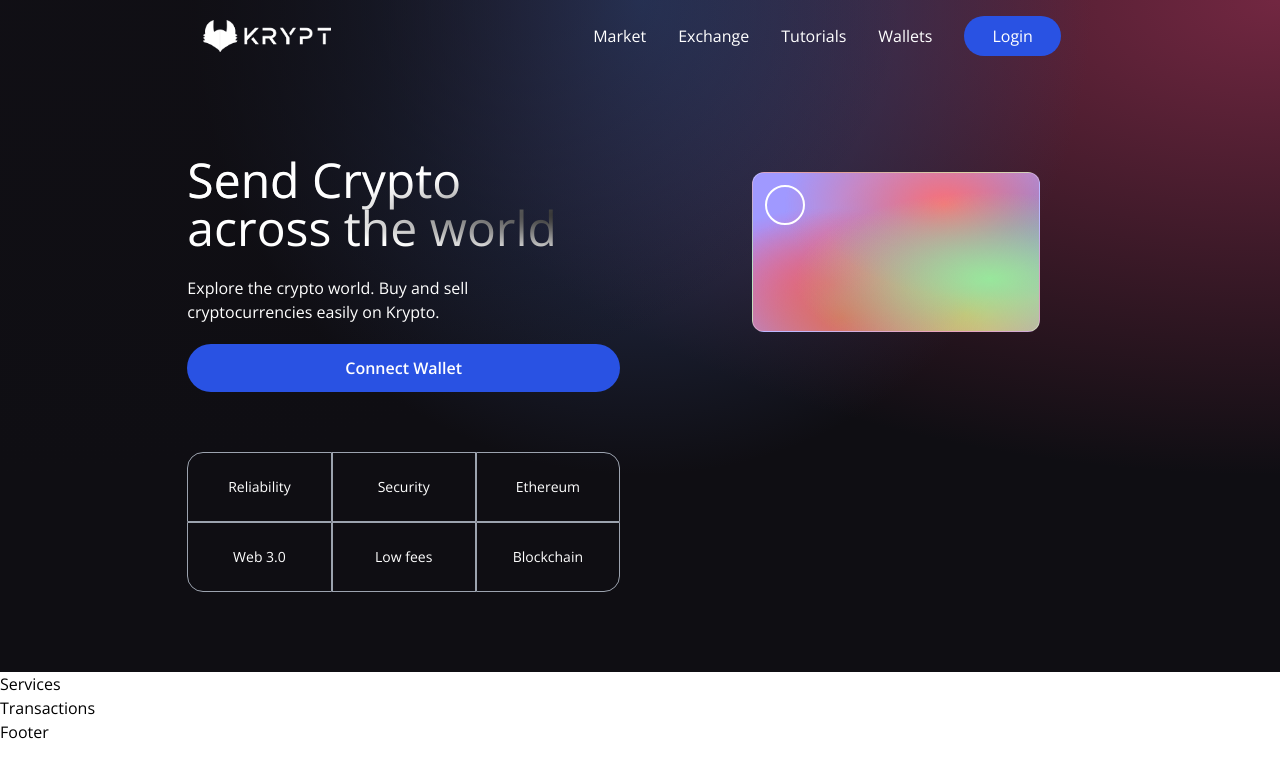
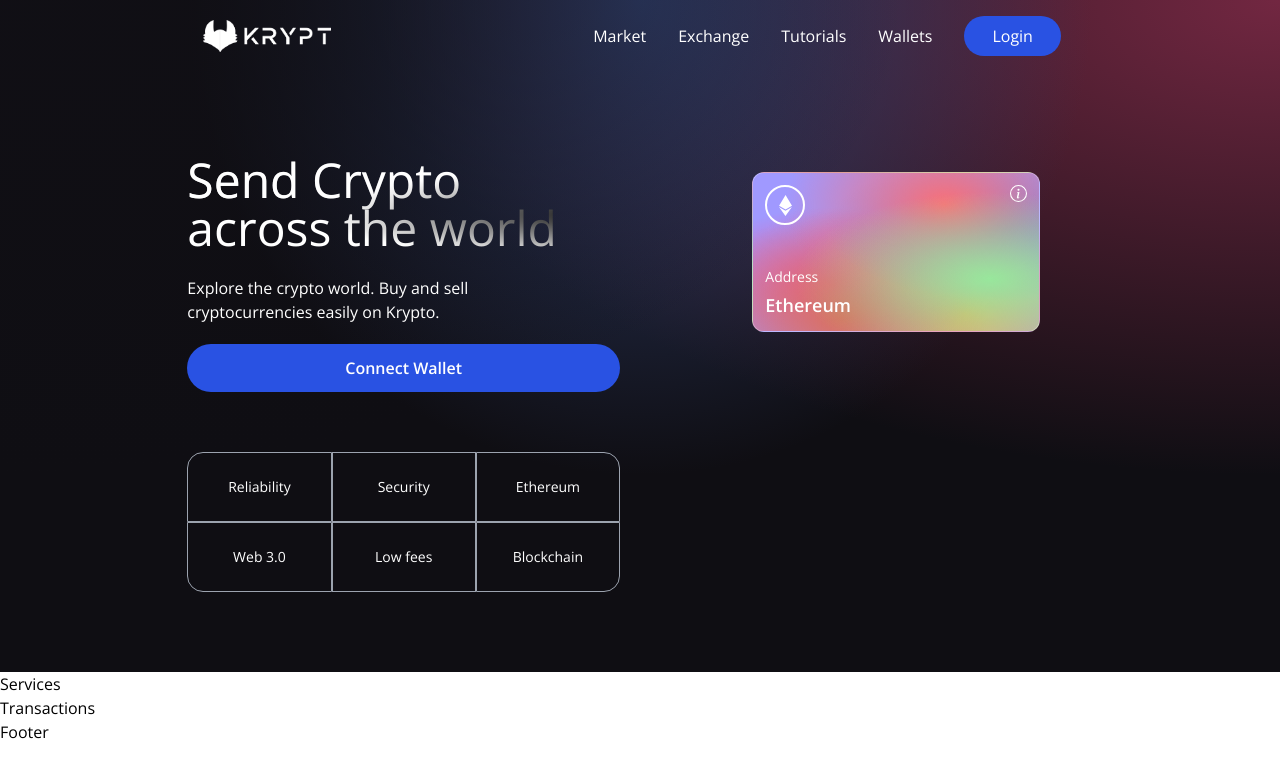
Before and after one commit to NickMagidson/web3-app, a React (Vite) app in the folder client/Crypto/: page / in a window 1280 px wide. Shown: the top 778 px of the page. Built offline with nearby package versions, Linux system fonts and the light colour scheme.

Commit message:
Glassmorph card styling

```diff
--- a/client/Crypto/src/components/Welcome.jsx
+++ b/client/Crypto/src/components/Welcome.jsx
@@ -53,8 +53,17 @@
 						<div className='flex justify-between flex-col w-full h-full'>
 							<div className='flex justify-between items-start'>
 								<div className='w-10 h-10 rounded-full border-2 border-white flex justify-center items-center'>
-
+									<SiEthereum fontSize={21} color='#fff' />
 								</div>
+								<BsInfoCircle fontSize={17} color='#fff' />
+							</div>
+							<div>
+								<p className='text-white font-light text-sm'>
+									Address
+								</p>
+								<p className='text-white font-semibold text-lg mt-1'>
+									Ethereum
+								</p>
 							</div>
 						</div>
 					</div>
```
